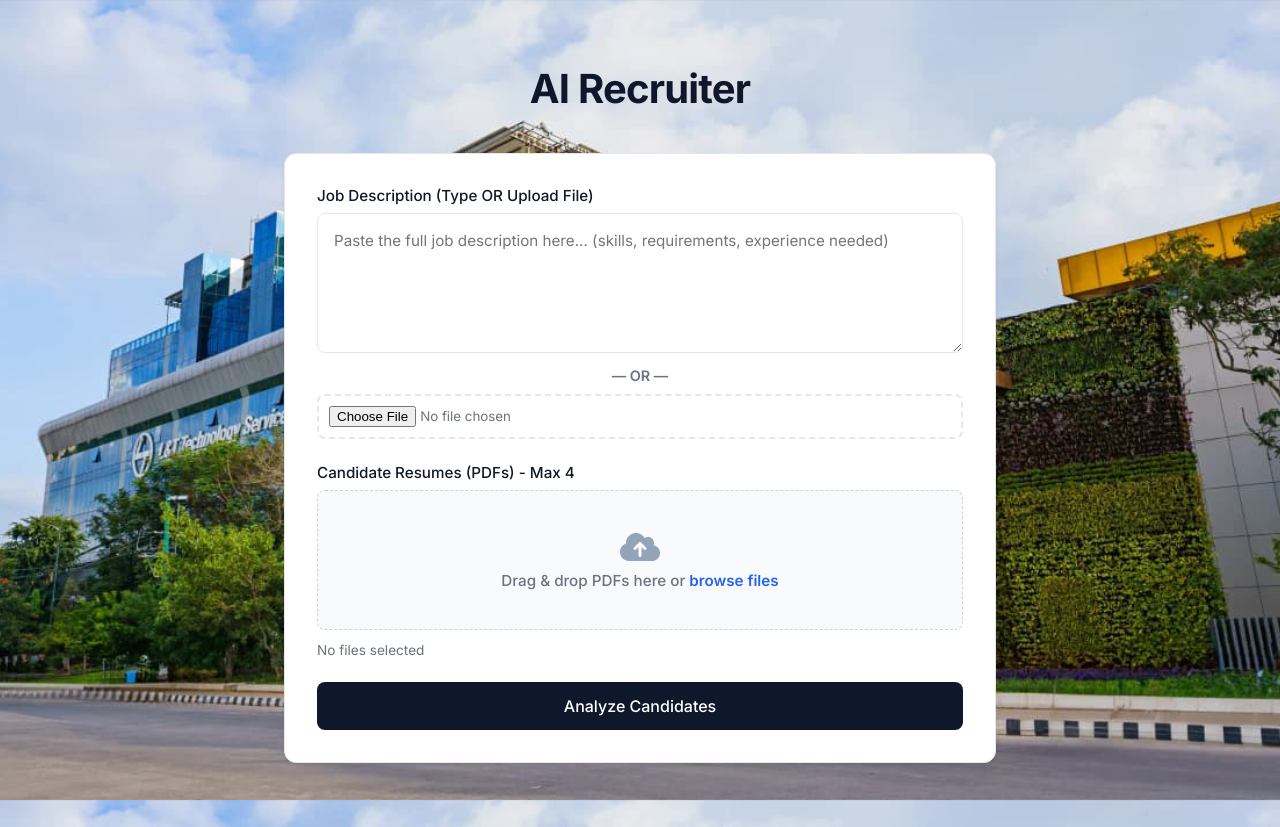
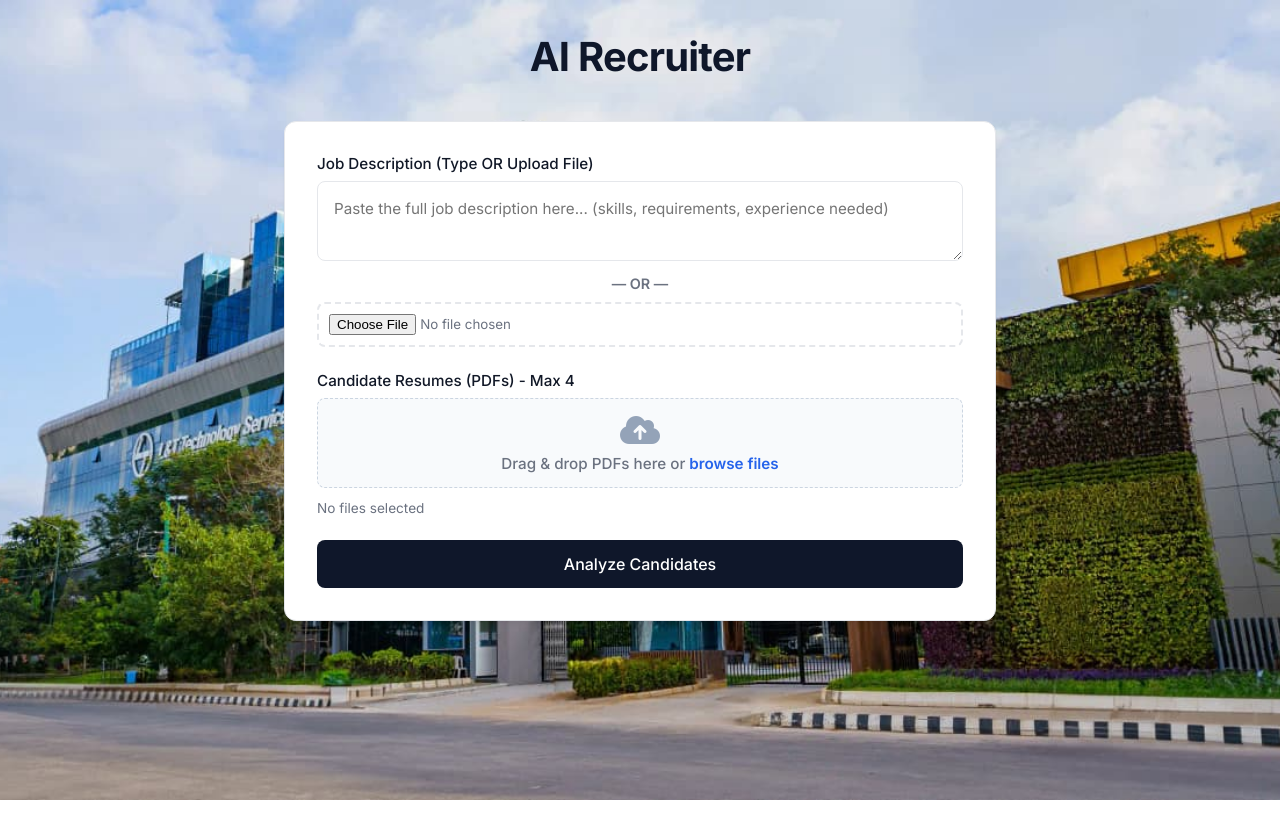
Before and after one commit to su7xon/RA, a Flask app: page / in a window 1280 px wide. After the commit the page ends 800 px from the top, so only its background shows below. Run offline with Flask 3, Linux system fonts and the light colour scheme.

Commit message:
UI: Reduce heights to remove scrollbar on homepage

```diff
--- a/static/style.css
+++ b/static/style.css
@@ -42,7 +42,7 @@ body.home-page {
 .container {
     width: 100%;
     max-width: 760px;
-    margin: 4rem auto;
+    margin: 2rem auto;
     padding: 0 1.5rem;
 }
 
@@ -96,7 +96,7 @@ label {
 
 textarea {
     width: 100%;
-    height: 140px;
+    height: 80px;
     background: #ffffff;
     border: 1px solid var(--border-color);
     border-radius: var(--radius-md);
@@ -117,7 +117,7 @@ textarea:focus {
 .file-upload-wrapper {
     position: relative;
     width: 100%;
-    height: 140px;
+    height: 90px;
     border: 1px dashed #cbd5e1;
     border-radius: var(--radius-md);
     display: flex;
```
